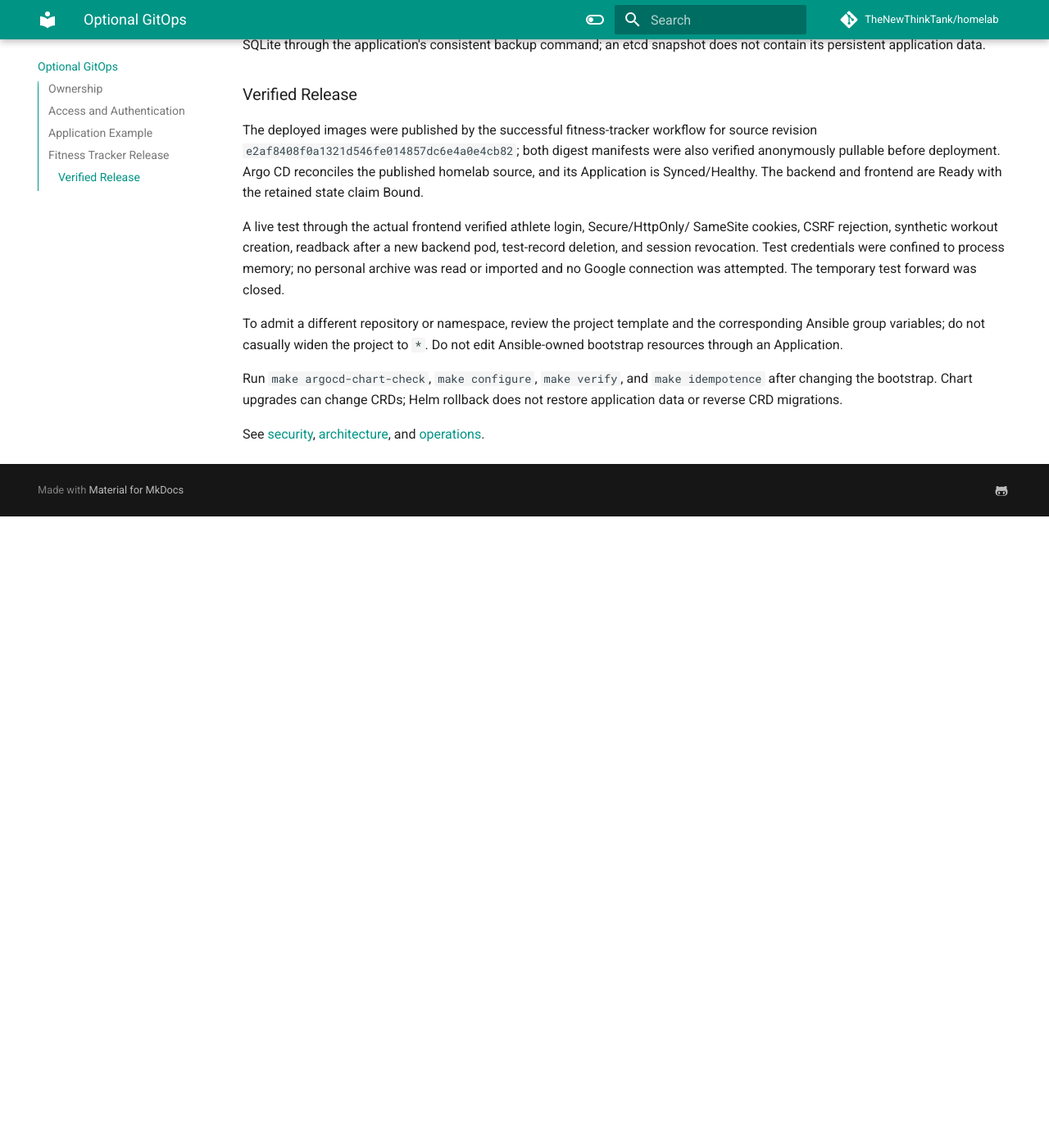
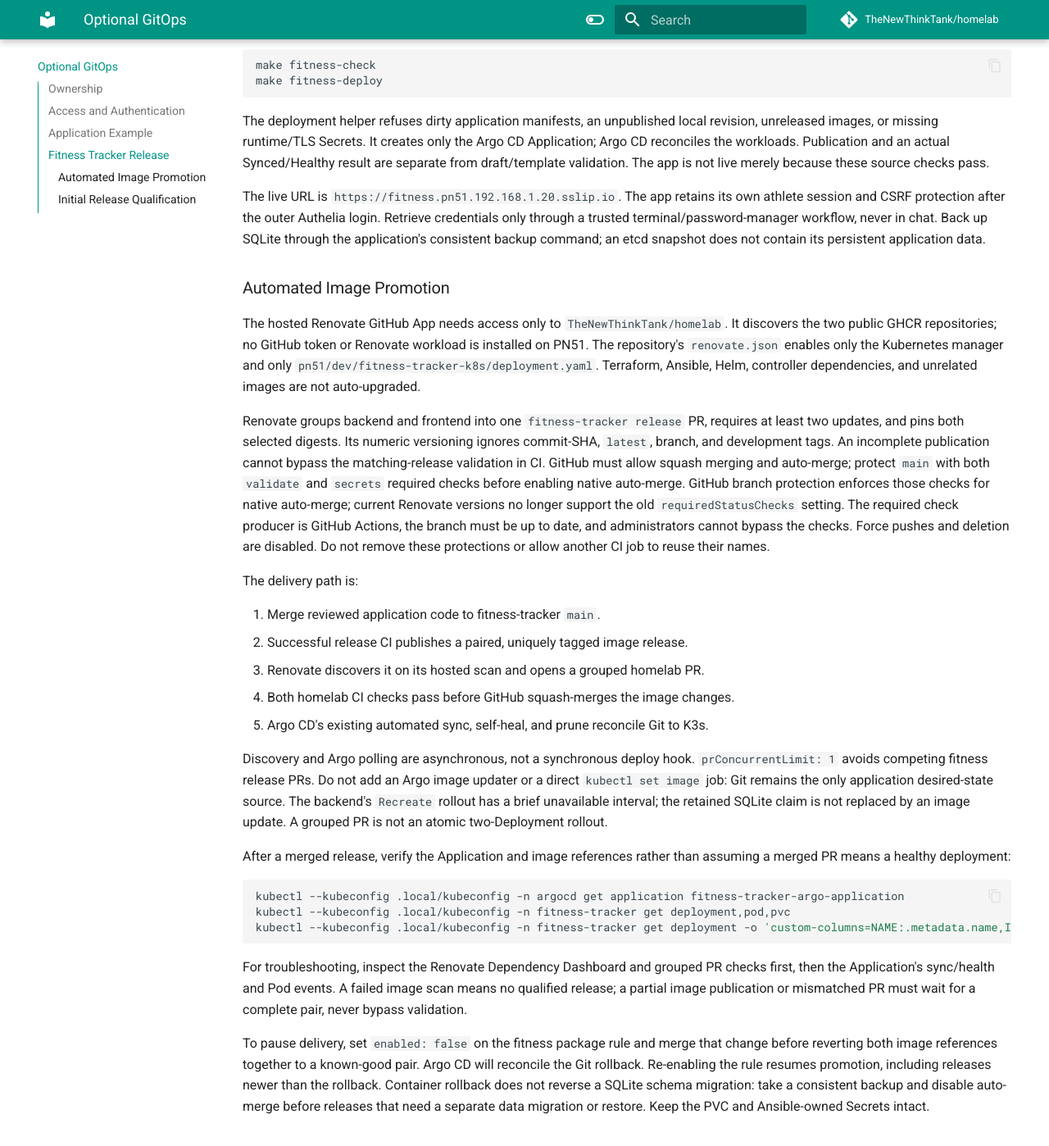
Before and after one commit to TheNewThinkTank/homelab, an MkDocs documentation site: the page built from docs/gitops.md, in a window 1280 px wide and 1400 px high, scrolled down 2063 px. Shown: the whole window at 82% size. Built offline with MkDocs 1.6.1 and Material for MkDocs 9.7.7, drawn with Linux system fonts in a browser that asks for light colours; comment, search, counter and statistics services are not loaded; before the commit the page ends 2693 px from its top, so only the background shows below that; some of the changed text lies outside the part shown.

Commit message:
feat: automate paired fitness image delivery (#2)
Co-authored-by: Gustav Rasmussen <TheNewThinkTank@users.noreply.github.com>

````diff
--- a/docs/gitops.md
+++ b/docs/gitops.md
@@ -66,11 +66,24 @@
 The application project also forbids Secret resources, so a later manifest
 cannot silently take over either Ansible-managed Secret.
 
-The sibling app's publishing workflow tags images with the full source commit
-SHA and emits `image-release.json` containing both pushed image digests. The
-workload must pin those `@sha256:` references; `latest` and unreleased tags are
-rejected by the production gate. Building or publishing a release requires
-explicit approval, as do commits and pushes from this local working tree.
+The sibling app publishes both images only after Python, frontend, container,
+browser, and image vulnerability gates pass. Its ordered release tag is
+`main-<workflow run number>.<run attempt>`; a rerun gets a distinct tag rather
+than overwriting an earlier release. The OCI revision label and
+`image-release.json` preserve the full source commit SHA. The artifact contains
+the release tag and both `:main-<run>.<attempt>@sha256:` references.
+
+Source provenance comes from that immutable image's OCI label and release
+artifact, not a fixed Deployment annotation that Renovate would leave stale.
+
+The workload keeps digest pins, so a registry tag cannot silently change running
+code. Both tagged references must name the same release; mixed releases,
+`latest`, and unreleased tags are rejected by the production gate. Existing
+bare digest pairs remain valid for recovery only while the fitness Renovate
+rule is disabled. Enabling the rule requires a numbered tag on both initial
+pins; an untagged digest would make Docker discovery fall back to `latest`.
+The source regression guard enforces this bootstrap requirement. Initial local
+publication still requires approval; ongoing updates use the automation below.
 
 ```bash
 make fitness-check ALLOW_UNRELEASED=1
@@ -99,9 +112,67 @@
 never in chat. Back up SQLite through the application's consistent backup
 command; an etcd snapshot does not contain its persistent application data.
 
-### Verified Release
+### Automated Image Promotion
 
-The deployed images were published by the successful fitness-tracker workflow
+The hosted Renovate GitHub App needs access only to
+`TheNewThinkTank/homelab`. It discovers the two public GHCR repositories; no
+GitHub token or Renovate workload is installed on PN51. The repository's
+`renovate.json` enables only the Kubernetes manager and only
+`pn51/dev/fitness-tracker-k8s/deployment.yaml`. Terraform, Ansible, Helm,
+controller dependencies, and unrelated images are not auto-upgraded.
+
+Renovate groups backend and frontend into one `fitness-tracker release` PR,
+requires at least two updates, and pins both selected digests. Its numeric
+versioning ignores commit-SHA, `latest`, branch, and development tags. An
+incomplete publication cannot bypass the matching-release validation in CI.
+GitHub must allow squash merging and auto-merge; protect `main` with both
+`validate` and `secrets` required checks before enabling native auto-merge.
+GitHub branch protection enforces those checks for native auto-merge; current
+Renovate versions no longer support the old `requiredStatusChecks` setting.
+The required check producer is GitHub Actions, the branch must be up to date,
+and administrators cannot bypass the checks. Force pushes and deletion are disabled.
+Do not remove these protections or allow another CI job to reuse their names.
+
+The delivery path is:
+
+1. Merge reviewed application code to fitness-tracker `main`.
+2. Successful release CI publishes a paired, uniquely tagged image release.
+3. Renovate discovers it on its hosted scan and opens a grouped homelab PR.
+4. Both homelab CI checks pass before GitHub squash-merges the image changes.
+5. Argo CD's existing automated sync, self-heal, and prune reconcile Git to K3s.
+
+Discovery and Argo polling are asynchronous, not a synchronous deploy hook.
+`prConcurrentLimit: 1` avoids competing fitness release PRs. Do not add an Argo
+image updater or a direct `kubectl set image` job: Git remains the only
+application desired-state source. The backend's `Recreate` rollout has a brief
+unavailable interval; the retained SQLite claim is not replaced by an image
+update. A grouped PR is not an atomic two-Deployment rollout.
+
+After a merged release, verify the Application and image references rather than
+assuming a merged PR means a healthy deployment:
+
+```bash
+kubectl --kubeconfig .local/kubeconfig -n argocd get application fitness-tracker-argo-application
+kubectl --kubeconfig .local/kubeconfig -n fitness-tracker get deployment,pod,pvc
+kubectl --kubeconfig .local/kubeconfig -n fitness-tracker get deployment -o 'custom-columns=NAME:.metadata.name,IMAGE:.spec.template.spec.containers[0].image'
+```
+
+For troubleshooting, inspect the Renovate Dependency Dashboard and grouped PR
+checks first, then the Application's sync/health and Pod events. A failed image
+scan means no qualified release; a partial image publication or mismatched PR
+must wait for a complete pair, never bypass validation.
+
+To pause delivery, set `enabled: false` on the fitness package rule and merge
+that change before reverting both image references together to a known-good
+pair. Argo CD will reconcile the Git rollback. Re-enabling the rule resumes
+promotion, including releases newer than the rollback. Container rollback does
+not reverse a SQLite schema migration: take a consistent backup and disable
+auto-merge before releases that need a separate data migration or restore.
+Keep the PVC and Ansible-owned Secrets intact.
+
+### Initial Release Qualification
+
+The initial deployed images were published by the successful fitness-tracker workflow
 for source revision `e2af8408f0a1321d546fe014857dc6e4a0e4cb82`; both digest
 manifests were also verified anonymously pullable before deployment. Argo CD
 reconciles the published homelab source, and its Application is Synced/Healthy.
````
Also changed, not shown: docs/testing.md (+26 -1 lines), renovate.json (added, +33 -0 lines), 3 other files.
